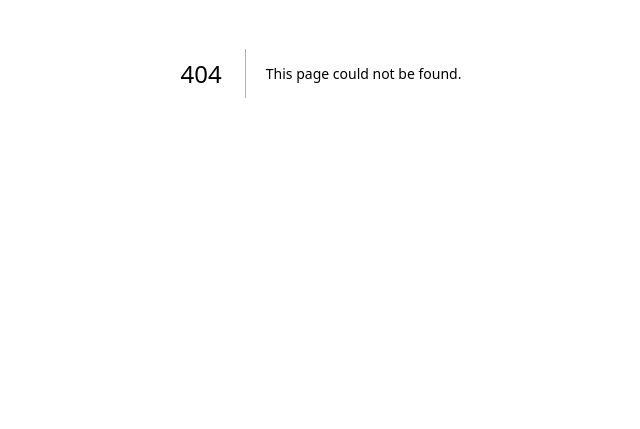
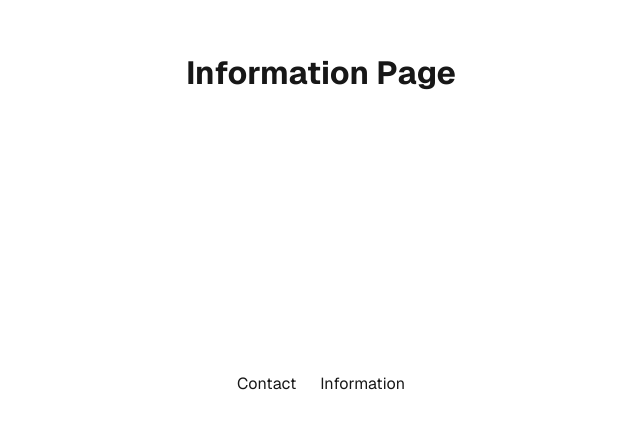
Before and after one commit to reiya97/next-app, a Next.js app: page /information in a window 1280 px wide. Before the commit this address had no page. Shown: the part 327-756 px from the top of the page, without its empty margins (319-959 px from the left). Built offline with nearby package versions, Linux system fonts and the light colour scheme.

Commit message:
add: information page

```diff
--- /dev/null
+++ b/app/information/page.js
@@ -0,0 +1,14 @@
+import styles from "../page.module.css";
+import { Footer } from "../components/Footer";
+import { Main } from "../components/Main";
+import { Header } from "../components/Header";
+
+export default function Home() {
+    return (
+        <div className={styles.page}>
+            <Header />
+                <h1>Information Page</h1>
+            <Footer />
+        </div>
+    );
+}
```
